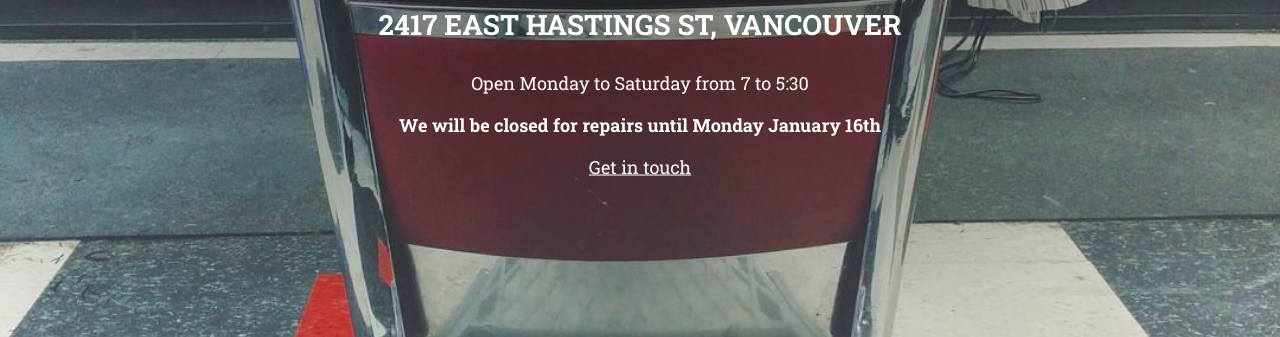
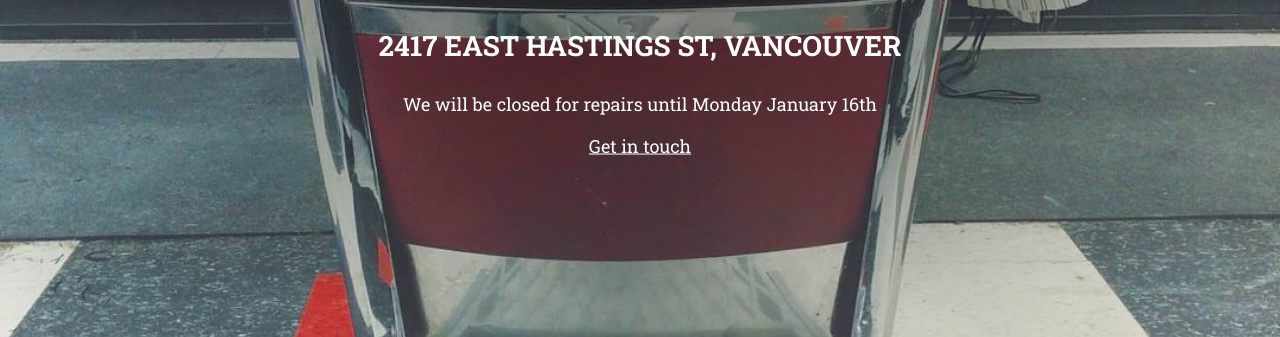
Before and after one commit to trevorblades/sorrentobarbers, a plain HTML site: page index.html in a window 1280 px wide. Shown: the part 463-800 px from the top of the page. Drawn offline with Linux system fonts and the light colour scheme.

Commit message:
Replace regular hours

```diff
--- a/index.html
+++ b/index.html
@@ -13,10 +13,8 @@
       <div class="sb-wrap">
         <img src="assets/logo.svg" alt="Sorrento Barbers" />
         <h3>2417 East Hastings St, Vancouver</h3>
-        <p>Open Monday to Saturday from 7 to 5:30</p>
-        <p>
-          <strong>We will be closed for repairs until Monday January 16th</strong>
-        </p>
+        <!-- <p>Open Monday to Saturday from 7 to 5:30</p> -->
+        <p>We will be closed for repairs until Monday January 16th</p>
         <p><a href="mailto:sorrentobarbers@gmail.com">Get in touch</a></p>
       </div>
     </div>
```
